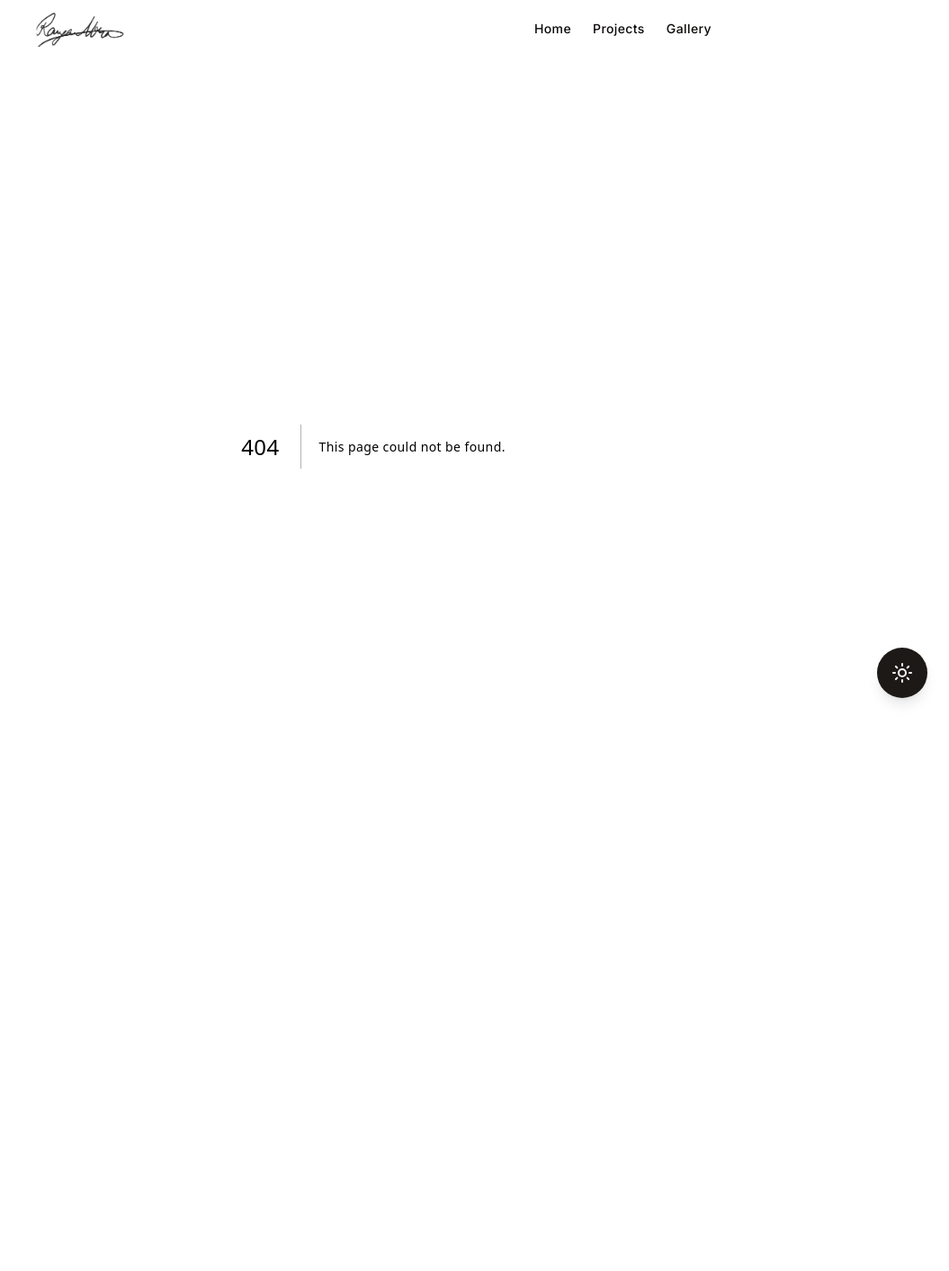
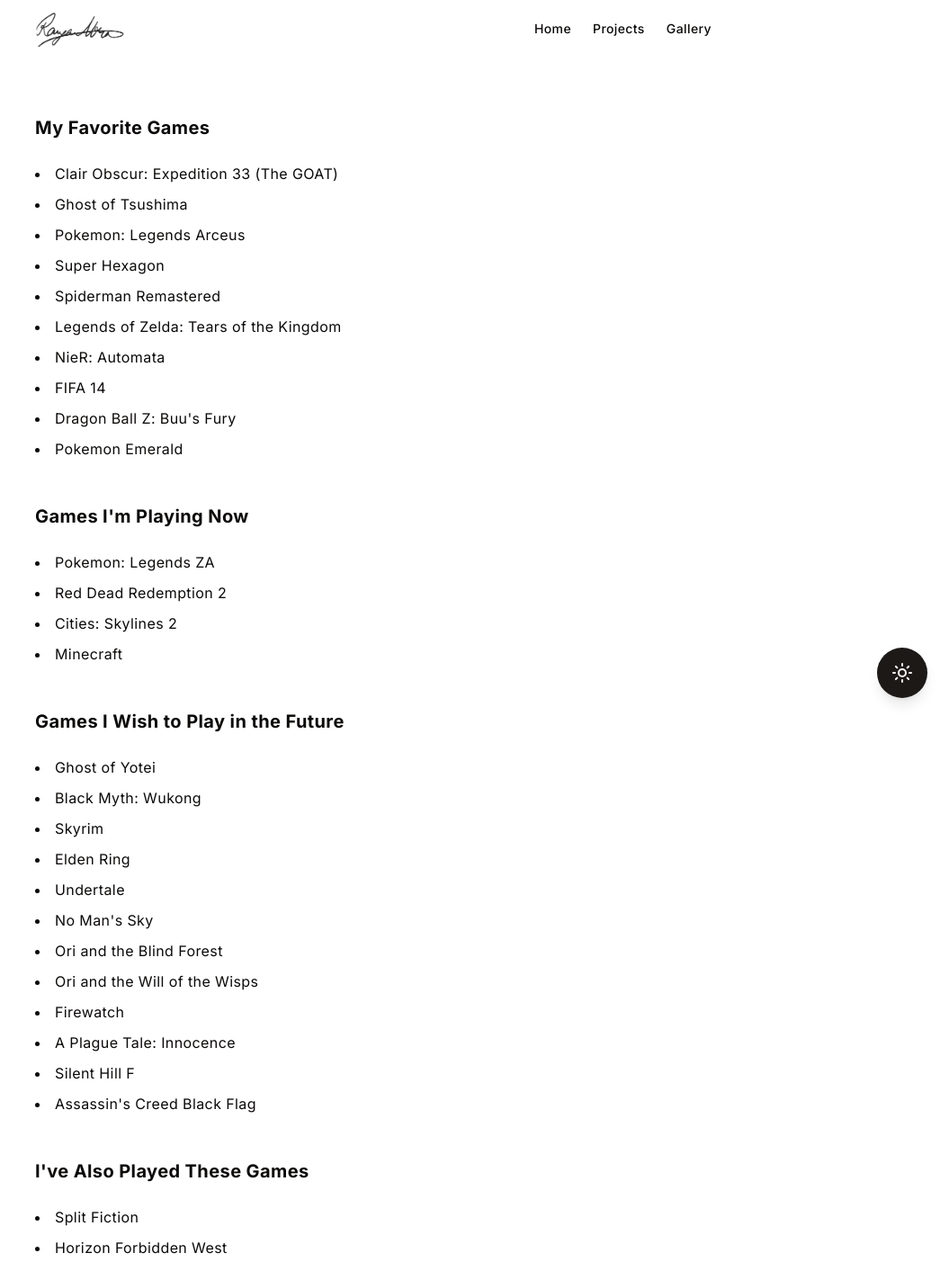
Before and after one commit to darkluminance/portfolio-redesign-v2, a Next.js app: page /games-played in a window 1280 px wide. Before the commit this address had no page. Shown: the top 1413 px of the page at 90% size, without its empty margins (225-1280 px from the left). Before the commit the page ends 928 px from the top, so only its background shows below. Built offline with nearby package versions, Linux system fonts and the light colour scheme.

Commit message:
Add played games section

```diff
--- /dev/null
+++ b/app/games-played/page.tsx
@@ -0,0 +1,52 @@
+import { favoriteGames, currentlyPlaying, alsoPlayed, wishToPlay } from "@/data/games";
+
+export default function GamesPlayedPage() {
+
+  return (
+    <div className="md:py-8 flex flex-col gap-12">
+      <div className="flex flex-col gap-6">
+        <h2 className="text-xl font-bold">My Favorite Games</h2>
+        <ul className="flex flex-col gap-2 list-disc list-inside">
+          {favoriteGames.map((game) => (
+            <li key={game}>
+              {game}
+            </li>
+          ))}
+        </ul>
+      </div>
+
+      <div className="flex flex-col gap-6">
+        <h2 className="text-xl font-bold">Games I'm Playing Now</h2>
+        <ul className="flex flex-col gap-2 list-disc list-inside">
+          {currentlyPlaying.map((game) => (
+            <li key={game}>
+              {game}
+            </li>
+          ))}
+        </ul>
+      </div>
+
+      <div className="flex flex-col gap-6">
+        <h2 className="text-xl font-bold">Games I Wish to Play in the Future</h2>
+        <ul className="flex flex-col gap-2 list-disc list-inside">
+          {wishToPlay.map((game) => (
+            <li key={game}>
+              {game}
+            </li>
+          ))}
+        </ul>
+      </div>
+
+      <div className="flex flex-col gap-6">
+        <h2 className="text-xl font-bold">I've Also Played These Games</h2>
+        <ul className="flex flex-col gap-2 list-disc list-inside">
+          {alsoPlayed.map((game) => (
+            <li key={game}>
+              {game}
+            </li>
+          ))}
+        </ul>
+      </div>
+    </div>
+  );
+}
--- a/components/home.tsx
+++ b/components/home.tsx
@@ -56,7 +56,7 @@
         </div>
         <div className="flex flex-col gap-8 leading-loose">
           <p>I'm a {age} year old developer currently working at <UnderlineLink href="https://www.enosisbd.com/">Enosis Solutions</UnderlineLink>. I have coded <HighlightText>scaleable web applications</HighlightText>, <HighlightText>designed</HighlightText> products, built <HighlightText>APIs</HighlightText>, <HighlightText>led</HighlightText> cross-functional <HighlightText>teams</HighlightText> and made various types of <HighlightText>games</HighlightText>.</p>
-          <p>I love to <HighlightText>travel</HighlightText>, especially to the <HighlightText>mountains</HighlightText>. I own a <UnderlineLink href="https://www.sony.com/ng/electronics/interchangeable-lens-cameras/ilce-6400a">Sony-A6400</UnderlineLink> that frames my passion towards <UnderlineLink href="/gallery">photography</UnderlineLink>. I also occasionally do <UnderlineLink href="/digital-arts">digital arts</UnderlineLink>. I am a fan of video-games and anime. My big dream is to someday own a <HighlightText>cat</HighlightText>.</p>
+          <p>I love to <HighlightText>travel</HighlightText>, especially to the <HighlightText>mountains</HighlightText>. I own a <UnderlineLink href="https://www.sony.com/ng/electronics/interchangeable-lens-cameras/ilce-6400a">Sony-A6400</UnderlineLink> that frames my passion towards <UnderlineLink href="/gallery">photography</UnderlineLink>. I also occasionally do <UnderlineLink href="/digital-arts">digital arts</UnderlineLink>. I am a fan of <UnderlineLink href="/games-played">video-games</UnderlineLink> and anime. My big dream is to someday own a <HighlightText>cat</HighlightText>.</p>
           <span className="flex items-center gap-2">- A Coffee Lover<CoffeeIcon className="h-5 w-5 inline-block text-muted-foreground" /> </span>
         </div>
         <div className="flex items-center gap-8 mb-16">
--- /dev/null
+++ b/data/games.ts
@@ -0,0 +1,65 @@
+export const favoriteGames = [
+  "Clair Obscur: Expedition 33 (The GOAT)",
+  "Ghost of Tsushima",
+  "Pokemon: Legends Arceus",
+  "Super Hexagon",
+  "Spiderman Remastered",
+  "Legends of Zelda: Tears of the Kingdom",
+  "NieR: Automata",
+  "FIFA 14",
+  "Dragon Ball Z: Buu's Fury",
+  "Pokemon Emerald",
+];
+
+export const currentlyPlaying = [
+  "Pokemon: Legends ZA",
+  "Red Dead Redemption 2",
+  "Cities: Skylines 2",
+  "Minecraft",
+];
+
+export const alsoPlayed = [
+  "Split Fiction",
+  "Horizon Forbidden West",
+  "Horizon Zero Dawn",
+  "Legends of Zelda: Breath of the Wild",
+  "Celeste",
+  "Valorant",
+  "Dota 2",
+  "Civilization V",
+  "Dragon Ball Sparking Zero",
+  "Dragon Ball Xenoverse 2",
+  "Dragon Ball Xenoverse",
+  "Portal 2",
+  "Inside",
+  "Spiderman 2",
+  "Spider-Man: Miles Morales",
+  "Hogwarts Legacy",
+  "Pokemon Scarlet and Violet",
+  "Pokemon Sword and Shield",
+  "Pokemon Omega Ruby and Alpha Sapphire",
+  "Pokemon Black and White 2",
+  "Pokemon Black and White",
+  "Pokemon FireRed",
+  "Pokemon Crystal",
+  "Pokemon Yellow",
+  "Forza Horizon 4",
+  "FIFA 22",
+  "FIFA 18",
+  "Call of Duty: Black Ops",
+];
+
+export const wishToPlay = [
+  "Ghost of Yotei",
+  "Black Myth: Wukong",
+  "Skyrim",
+  "Elden Ring",
+  "Undertale",
+  "No Man's Sky",
+  "Ori and the Blind Forest",
+  "Ori and the Will of the Wisps",
+  "Firewatch",
+  "A Plague Tale: Innocence",
+  "Silent Hill F",
+  "Assassin's Creed Black Flag",
+];
```
Also changed, not shown: data/skills/languages.json (line endings or trailing spaces), lib/skills.ts (line endings or trailing spaces).
